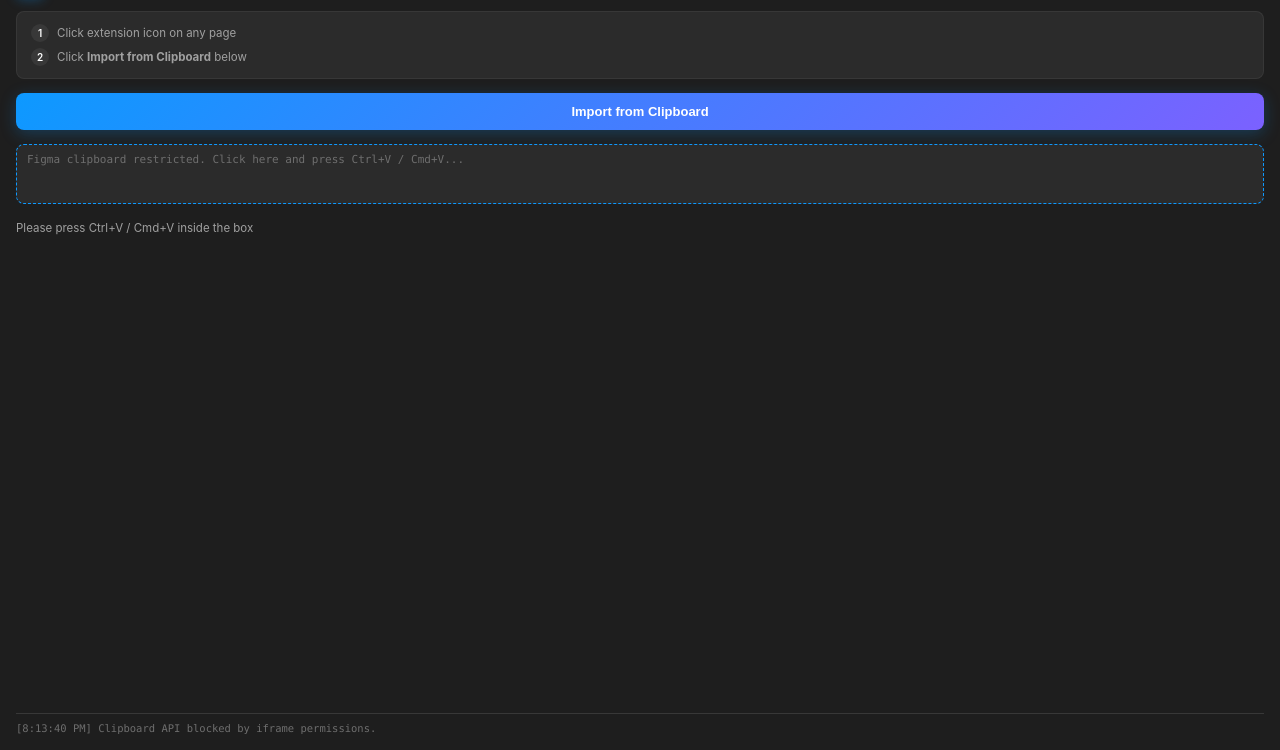
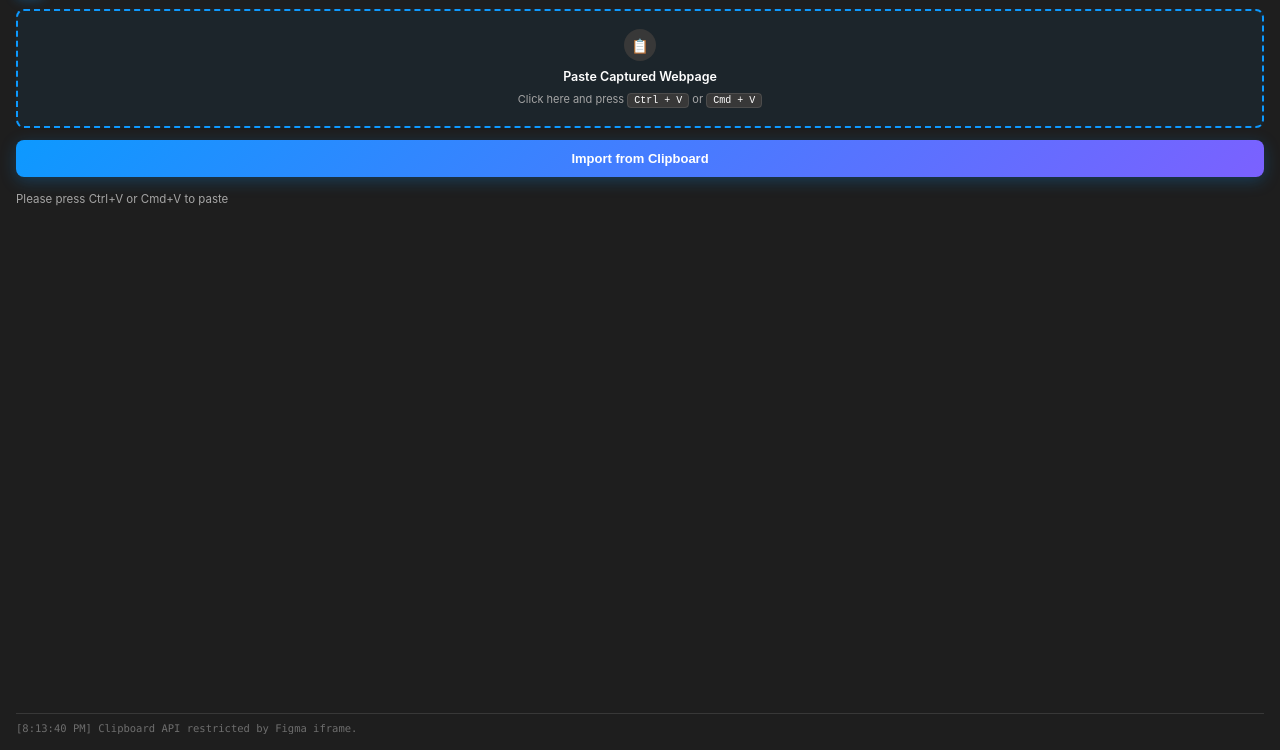
Before and after one commit to SiamQyf/HTML-2-Fig, a browser extension: page packages/figma-plugin/src/ui.html in a window 1280 px wide. Both pictures are taken after a click on the button "Import from Clipboard". Shown: the part 50-800 px from the top of the page. Drawn offline with Linux system fonts and the light colour scheme.

Commit message:
fix(plugin): add global window paste event listener for sandboxed iframes

```diff
--- a/packages/figma-plugin/src/ui.html
+++ b/packages/figma-plugin/src/ui.html
@@ -8,10 +8,10 @@
   * { margin: 0; padding: 0; box-sizing: border-box; }
   :root {
     --bg: #1e1e1e;
-    --bg2: #2b2b2b;
+    --bg2: #282828;
     --bg3: #383838;
     --fg: #ffffff;
-    --fg2: #a0a0a0;
+    --fg2: #a5a5a5;
     --fg3: #6e6e6e;
     --accent: #0d99ff;
     --accent-hover: #38aeff;
@@ -29,7 +29,7 @@
   }
   .container {
     display: flex; flex-direction: column; height: 100%;
-    padding: 16px; gap: 14px;
+    padding: 16px; gap: 12px;
   }
   .header {
     display: flex; align-items: center; gap: 10px;
@@ -44,24 +44,33 @@
   .title-wrap h1 { font-size: 14px; font-weight: 600; color: #fff; }
   .title-wrap p { font-size: 11px; color: var(--fg2); }
 
-  .card {
-    background: var(--bg2); border-radius: var(--radius);
-    padding: 12px 14px; border: 1px solid rgba(255, 255, 255, 0.06);
+  /* Interactive Drop / Paste Zone */
+  .paste-zone {
+    background: var(--bg2); border: 2px dashed rgba(255, 255, 255, 0.15);
+    border-radius: var(--radius); padding: 18px 14px;
+    display: flex; flex-direction: column; align-items: center; justify-content: center;
+    text-align: center; gap: 8px; cursor: pointer;
+    transition: all 0.15s ease; position: relative;
   }
-  .steps {
-    display: flex; flex-direction: column; gap: 6px;
-    list-style: none; counter-reset: step;
+  .paste-zone:hover, .paste-zone.active, .paste-zone:focus-within {
+    border-color: var(--accent); background: rgba(13, 153, 255, 0.06);
   }
-  .step-item {
-    display: flex; align-items: center; gap: 8px;
-    color: var(--fg2); font-size: 11.5px;
+  .paste-zone-icon {
+    width: 32px; height: 32px; border-radius: 50%;
+    background: var(--bg3); display: flex; align-items: center; justify-content: center;
+    color: var(--accent); font-size: 14px;
   }
-  .step-badge {
-    width: 18px; height: 18px; border-radius: 50%;
-    background: var(--bg3); color: var(--fg);
-    font-size: 10px; font-weight: 600;
-    display: flex; align-items: center; justify-content: center;
-    flex-shrink: 0;
+  .paste-zone-title { font-size: 12.5px; font-weight: 600; color: #fff; }
+  .paste-zone-desc { font-size: 11px; color: var(--fg2); line-height: 1.4; }
+  .kbd-badge {
+    background: var(--bg3); border: 1px solid rgba(255, 255, 255, 0.1);
+    padding: 1px 6px; border-radius: 4px; font-family: monospace; font-size: 10px; color: #fff;
+  }
+
+  /* Hidden auto-capture textarea that traps paste events anywhere */
+  .hidden-paste-sink {
+    position: absolute; opacity: 0; pointer-events: none;
+    left: -9999px; top: -9999px; width: 1px; height: 1px;
   }
 
   .btn-primary {
@@ -79,20 +88,6 @@
     background: var(--bg3); cursor: not-allowed;
     color: var(--fg3); box-shadow: none;
   }
-
-  .paste-box-wrap {
-    display: none; flex-direction: column; gap: 6px;
-  }
-  .paste-box-wrap.active { display: flex; }
-  .paste-box {
-    width: 100%; height: 60px; padding: 8px 10px;
-    background: var(--bg2); border: 1.5px dashed var(--bg3);
-    border-radius: var(--radius); color: var(--fg);
-    font-family: 'SF Mono', Consolas, monospace; font-size: 11px;
-    resize: none; outline: none; transition: border-color 0.15s;
-  }
-  .paste-box:focus { border-color: var(--accent); }
-  .paste-box::placeholder { color: var(--fg3); }
 
   .progress-wrap {
     display: none; flex-direction: column; gap: 6px;
@@ -123,12 +118,12 @@
     margin-top: auto; border-top: 1px solid var(--bg3);
     padding-top: 8px; font-size: 10.5px;
     font-family: 'SF Mono', Consolas, monospace; color: var(--fg3);
-    max-height: 80px; overflow-y: auto;
+    max-height: 70px; overflow-y: auto;
   }
 </style>
 </head>
 <body>
-<div class="container">
+<div class="container" id="appContainer">
   <div class="header">
     <div class="logo">H2F</div>
     <div class="title-wrap">
@@ -137,27 +132,20 @@
     </div>
   </div>
 
-  <div class="card">
-    <ul class="steps">
-      <li class="step-item">
-        <span class="step-badge">1</span>
-        <span>Click extension icon on any page</span>
-      </li>
-      <li class="step-item">
-        <span class="step-badge">2</span>
-        <span>Click <strong>Import from Clipboard</strong> below</span>
-      </li>
-    </ul>
+  <!-- Universal Click & Paste Target -->
+  <div class="paste-zone" id="pasteZone" tabindex="0">
+    <div class="paste-zone-icon">📋</div>
+    <div class="paste-zone-title">Paste Captured Webpage</div>
+    <div class="paste-zone-desc">
+      Click here and press <span class="kbd-badge">Ctrl + V</span> or <span class="kbd-badge">Cmd + V</span>
+    </div>
   </div>
 
   <button class="btn-primary" id="btnImport">
     <span>Import from Clipboard</span>
   </button>
 
-  <div class="paste-box-wrap" id="pasteBoxWrap">
-    <textarea class="paste-box" id="pasteBox" placeholder="Figma clipboard restricted. Click here and press Ctrl+V / Cmd+V..."></textarea>
-  </div>
-
+  <!-- Progress bar -->
   <div class="progress-wrap" id="progressWrap">
     <div class="progress-bar-bg">
       <div class="progress-bar" id="progressBar"></div>
@@ -168,14 +156,16 @@
     </div>
   </div>
 
-  <div class="status-badge" id="statusBadge">Ready to import</div>
+  <div class="status-badge" id="statusBadge">Ready — capture a page and paste here</div>
   <div class="log-panel" id="logPanel"></div>
+
+  <textarea class="hidden-paste-sink" id="pasteSink"></textarea>
 </div>
 
 <script>
   const btnImport = document.getElementById('btnImport');
-  const pasteBoxWrap = document.getElementById('pasteBoxWrap');
-  const pasteBox = document.getElementById('pasteBox');
+  const pasteZone = document.getElementById('pasteZone');
+  const pasteSink = document.getElementById('pasteSink');
   const progressWrap = document.getElementById('progressWrap');
   const progressBar = document.getElementById('progressBar');
   const progressLabel = document.getElementById('progressLabel');
@@ -203,6 +193,7 @@
   }
 
   function processPayload(text) {
+    if (!text || text.length < 15) return;
     try {
       const data = JSON.parse(text);
       if (!data.root || !data.version) {
@@ -220,31 +211,46 @@
     }
   }
 
-  btnImport.addEventListener('click', async () => {
+  // Handle direct Clipboard API (for environments where iframe permissions allow it)
+  async function tryClipboardApi() {
     setStatus('Reading clipboard...', 'info');
     try {
       const text = await navigator.clipboard.readText();
       if (text && text.length > 20) {
         processPayload(text);
-        return;
+        return true;
       }
     } catch (err) {
-      log('Clipboard API blocked by iframe permissions.');
+      log('Clipboard API restricted by Figma iframe.');
     }
+    return false;
+  }
 
-    // Fallback: show manual paste box
-    pasteBoxWrap.classList.add('active');
-    pasteBox.value = '';
-    pasteBox.focus();
-    setStatus('Please press Ctrl+V / Cmd+V inside the box', 'info');
+  // Global window paste listener: intercepts Ctrl+V / Cmd+V anywhere in the plugin window
+  window.addEventListener('paste', (e) => {
+    e.preventDefault();
+    const clipData = e.clipboardData || window.clipboardData;
+    const text = clipData ? clipData.getData('text') : '';
+    if (text && text.length > 20) {
+      log('Captured paste event directly from window.');
+      processPayload(text);
+    } else {
+      setStatus('Clipboard is empty or does not contain text data', 'error');
+    }
   });
 
-  pasteBox.addEventListener('paste', () => {
-    setTimeout(() => {
-      if (pasteBox.value && pasteBox.value.length > 20) {
-        processPayload(pasteBox.value);
-      }
-    }, 50);
+  // Focus the paste zone so keyboard shortcuts immediately route to this window
+  pasteZone.addEventListener('click', () => {
+    pasteZone.focus();
+    setStatus('Ready! Now press Ctrl+V (or Cmd+V) to paste', 'info');
+  });
+
+  btnImport.addEventListener('click', async () => {
+    const success = await tryClipboardApi();
+    if (!success) {
+      pasteZone.focus();
+      setStatus('Please press Ctrl+V or Cmd+V to paste', 'info');
+    }
   });
 
   window.onmessage = (event) => {
@@ -265,6 +271,10 @@
       log(msg.message);
     }
   };
+
+  // Auto-focus window on launch
+  window.focus();
+  pasteZone.focus();
 </script>
 </body>
 </html>
```
